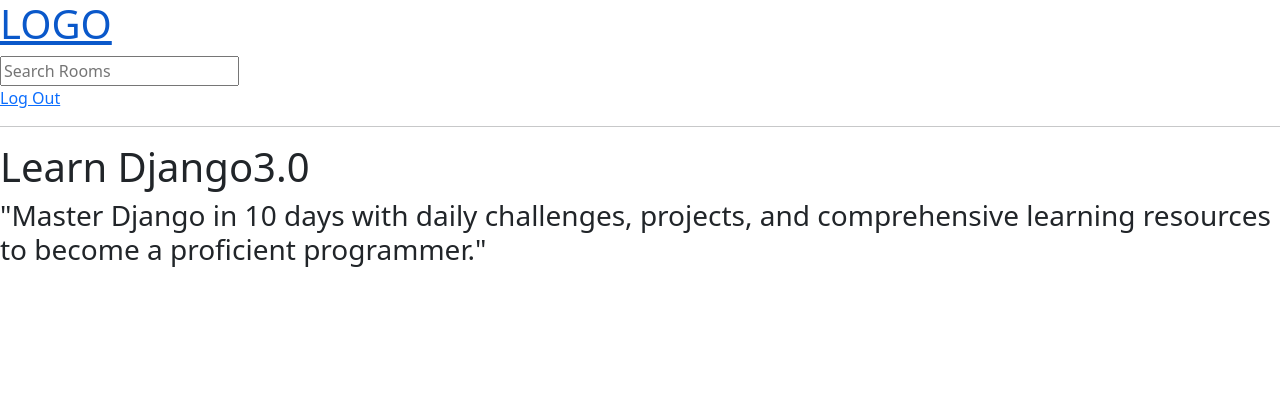
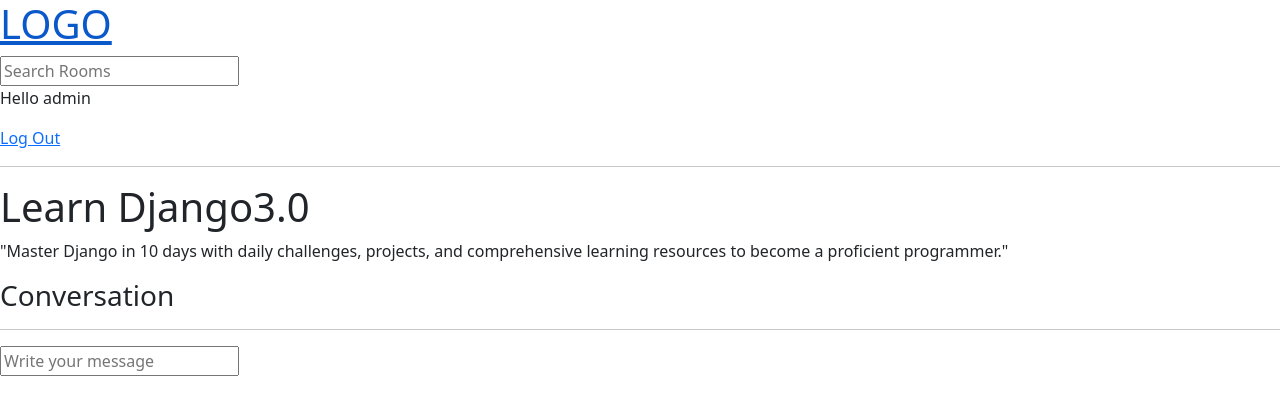
Before and after one commit to charankulal/Learning-Management-System, a Django app: page /room/3/ in a window 1280 px wide. Shown: the top 415 px of the page. Run offline with Django 4.2, Linux system fonts and the light colour scheme; a user stored in the database is signed in; data comes from the database, SQL or seed files in the repository; both versions use the stored data as it was after the commit.

Commit message:
Created form for user to write message in the room

```diff
--- a/studentsync/base/templates/base/room.html
+++ b/studentsync/base/templates/base/room.html
@@ -1,9 +1,30 @@
-{% extends 'main.html' %}
+{% extends 'main.html' %} {% block content %}
+<h1>{{rooms.name}}</h1>
+<p>{{rooms.description}}</p>
+<div class="comment-wrapper">
+    <h3>Conversation</h3>
+<hr>
+
+{% for message in roommessages %}
+<div>
+    <small>@{{message.user}}   {{message.created|timesince}} ago</small>
+    <p>{{message.body}}</p>
+    <hr>
+</div>
+
+{% endfor %}
+
+</div>
 
 
-{% block content %}
-<h1>{{rooms.name}}</h1>
-<h3>
-    {{rooms.description}}
-</h3>
+{% if request.user.is_authenticated %}
+<div class="comment-form">
+    <form action="" method="POST">
+    {% csrf_token %}
+    <input type="text" name="body" placeholder="Write your message">
+    </form>
+
+</div>
+{% endif %}
+
 {% endblock content %}
--- a/studentsync/base/views.py
+++ b/studentsync/base/views.py
@@ -45,7 +45,8 @@ def home(request):
 
 def room(request,pk):
     rooms=Room.objects.get(id=pk)
-    context={'rooms':rooms}
+    roommessages=rooms.message_set.all().order_by('-created')
+    context={'rooms':rooms,'roommessages':roommessages}
 
     return render(request,'base/room.html',context)
 
--- a/studentsync/templates/navbar.html
+++ b/studentsync/templates/navbar.html
@@ -7,6 +7,7 @@
 </form>
 
 {% if request.user.is_authenticated %}
+<p>Hello {{request.user}}</p>
 <a href="{% url 'logout' %}">Log Out</a>
 {% else %}
 <a href="{% url 'login' %}">Login</a>
```
Also changed, not shown: studentsync/db.sqlite3.
